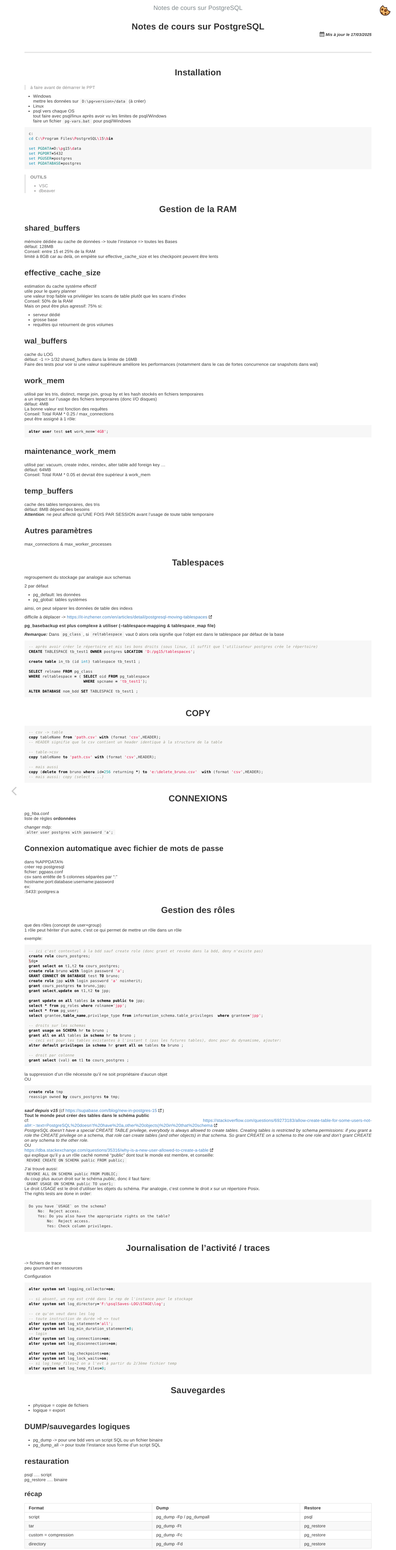
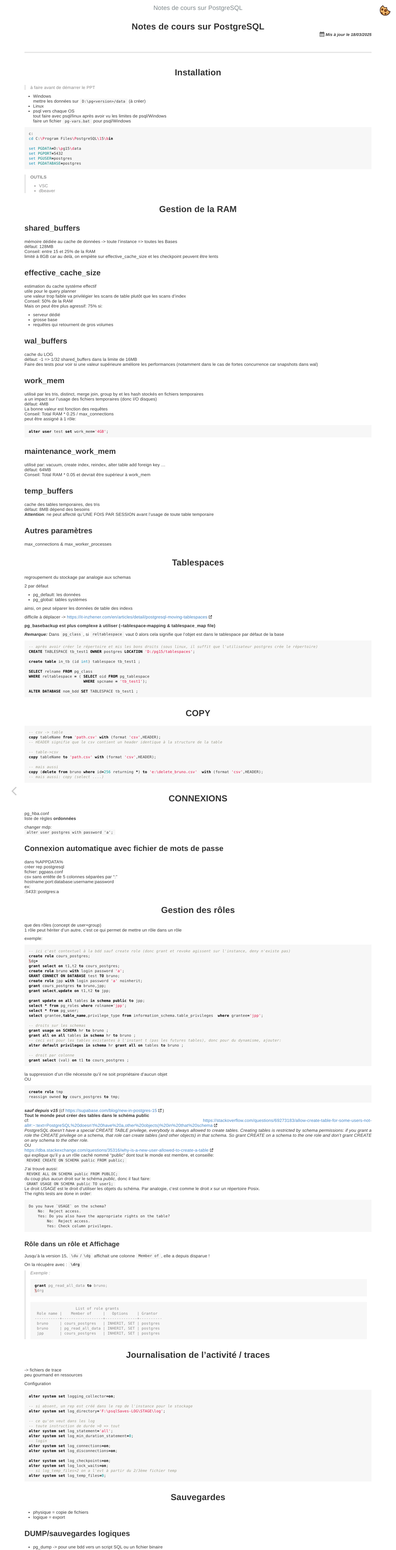
Before and after one commit to Grand-Dub/blog, a Jekyll site: the page built from _posts/postgresql/2023-08-26-notes.md, in a window 1280 px wide. Shown: the whole page at 31% size. Built offline with Jekyll 4.4.1, drawn with Linux system fonts in a browser that asks for light colours.

Commit message:
notes pgsql update (suite)

````diff
--- a/_posts/postgresql/2023-08-26-notes.md
+++ b/_posts/postgresql/2023-08-26-notes.md
@@ -1,6 +1,6 @@
 ---
 title: Notes de cours sur PostgreSQL
-date: 2025-03-17
+date: 2025-03-18
 category: PostgreSQL
 layout: post
 description: Des notes sur PostgreSQL pour mon cours d'administration
@@ -158,7 +158,7 @@ que des rôles (concept de user+group)
 
 exemple:
 ```sql
--- ici c'est contextuel à la bdd sauf create role (donc grant et revoke dans la bdd, deny n'existe pas)
+-- ici c'est contextuel à la bdd sauf create role (donc grant et revoke agissent sur l'instance, deny n'existe pas)
 create role cours_postgres;
 \dg+
 grant select on t1,t2 to cours_postgres;
@@ -212,6 +212,26 @@ Do you have `USAGE` on the schema?
     Yes: Do you also have the appropriate rights on the table?
         No:  Reject access.
         Yes: Check column privileges.
+```
+
+### Rôle dans un rôle et Affichage
+
+Jusqu'à la version 15, `\du`/`\dg` affichait une colonne `Member of`, elle a depuis disparue !
+
+On la récupère avec : **`\drg`**
+
+> *Exemple :*
+```sql
+grant pg_read_all_data to bruno;
+\drg
+```
+```
+                  List of role grants
+ Role name |    Member of     |   Options    | Grantor
+-----------+------------------+--------------+----------
+ bruno     | cours_postgres   | INHERIT, SET | postgres
+ bruno     | pg_read_all_data | INHERIT, SET | postgres
+ jpp       | cours_postgres   | INHERIT, SET | postgres
 ```
 
 
````
Also changed, not shown: _posts/divers/2025-03-17-yt-dlp-flux.md (added, +46 -0 lines).
